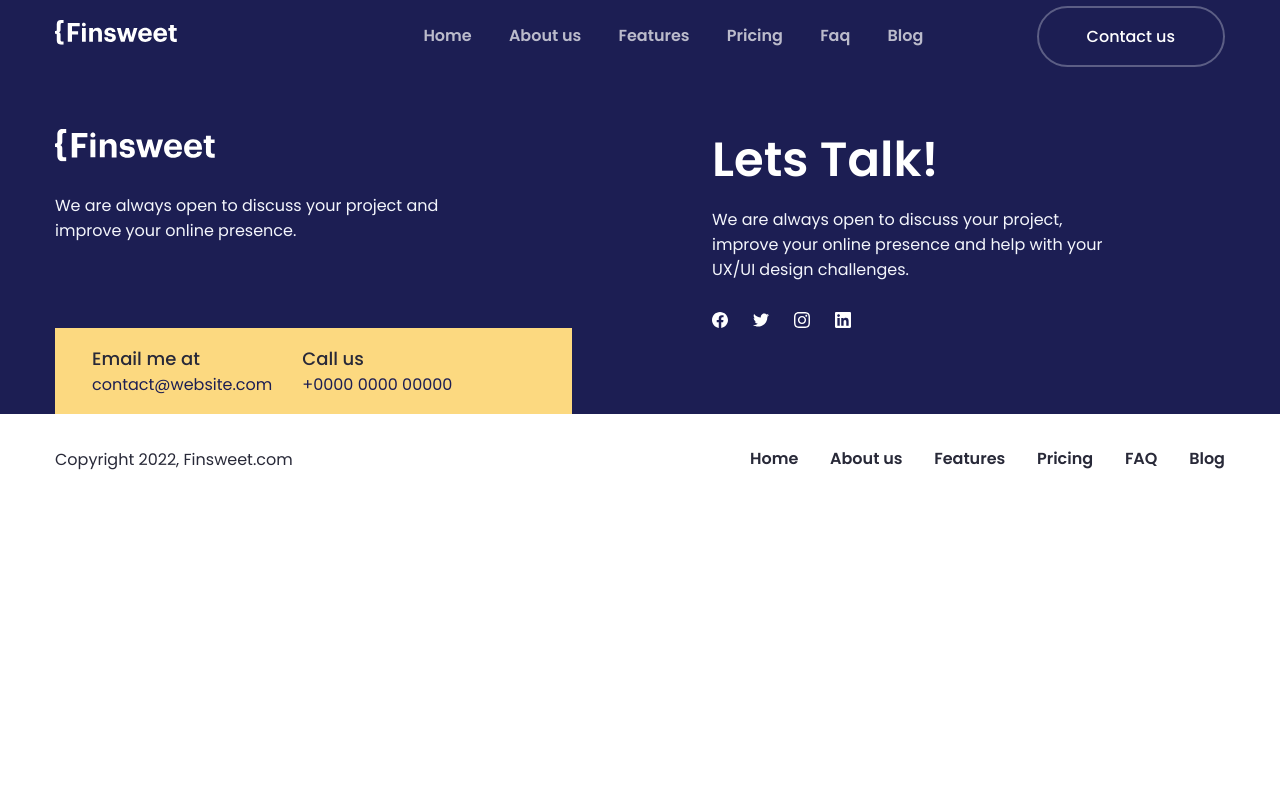
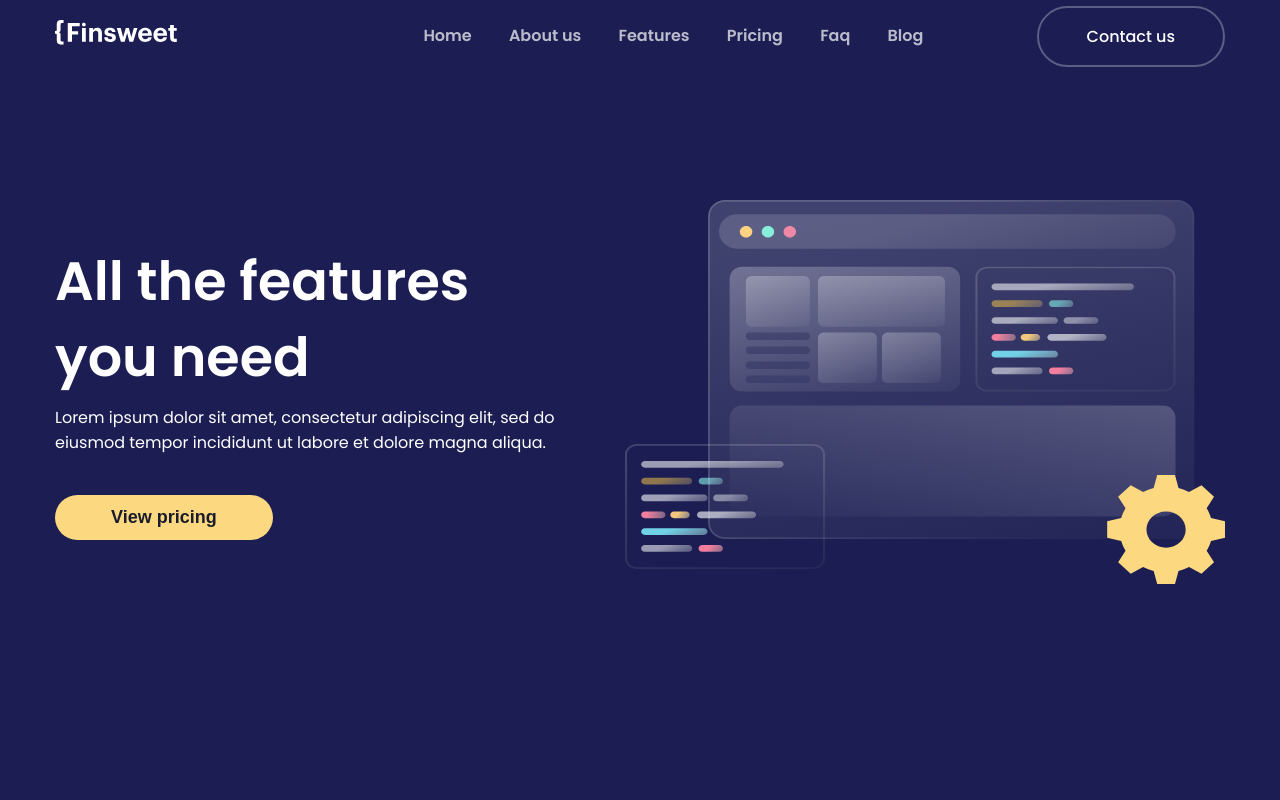
Before and after one commit to andreyk1n/finsweet, a React (Create React App) app: page /features in a window 1280 px wide. Shown: the top 800 px of the page. Built offline with nearby package versions, Linux system fonts and the light colour scheme; the HTML template or start-up script is replaced by a standard one.

Commit message:
upd pages/features

```diff
--- a/src/template-parts/pages/Features.jsx
+++ b/src/template-parts/pages/Features.jsx
@@ -1,7 +1,27 @@
+import Hero from "../components/hero/Hero.jsx";
+import heroImage from "../../images/hero/hero--features.svg";
+
+
 const Features = () => {
-    return (
-        <>Features</>
-     );
-}
+  return (
+    <>
+      <Hero
+        title="All the features you need"
+        description="Lorem ipsum dolor sit amet, consectetur adipiscing elit, sed do eiusmod tempor incididunt ut labore et dolore magna aliqua."
+        image={{
+          src: heroImage,
+          alt: "Hero illustration",
+        }}
+        buttons={[
+          {
+            label: "View pricing",
+            className: "button--yellow",
+            onClick: () => console.log("Work"),
+          }
+        ]}
+      />
+    </>
+  );
+};
 
 export default Features;
```
Also changed, not shown: src/images/hero/hero--features.svg (added).
